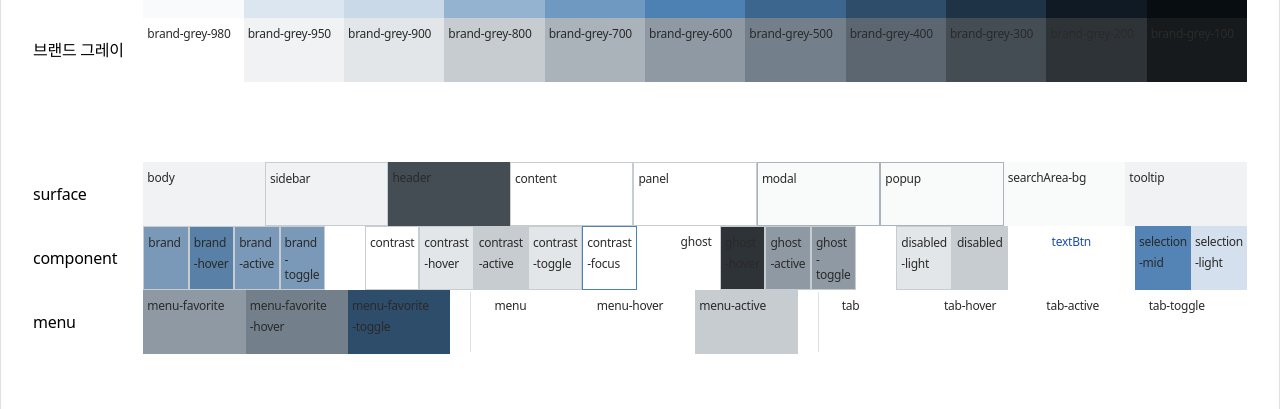
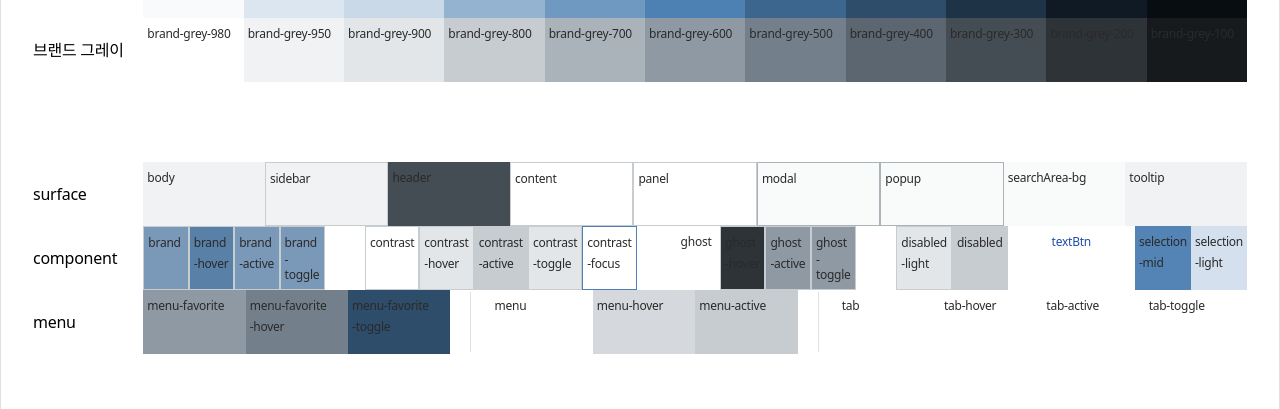
Before and after one commit to riverlee1132/colorPalette, a plain HTML site: page index.html in a window 1280 px wide. Shown: the part 543-952 px from the top of the page. Drawn offline with Linux system fonts and the light colour scheme.

Commit message:
값 수정

```diff
--- a/style.css
+++ b/style.css
@@ -141,7 +141,7 @@ body[bw-theme='light'] {
      --comp-menu-favorite-toggle: var(--brand-light-300);
 
      --comp-menu: transparent;
-     --comp-menu-hover: hsl(var(--h), var(--s-grey), , 85%);
+     --comp-menu-hover: hsl(var(--h), var(--s-grey), 85%);
      --comp-menu-active: var(--brand-grey-800);
 
      --comp-tab: transparent;
```
